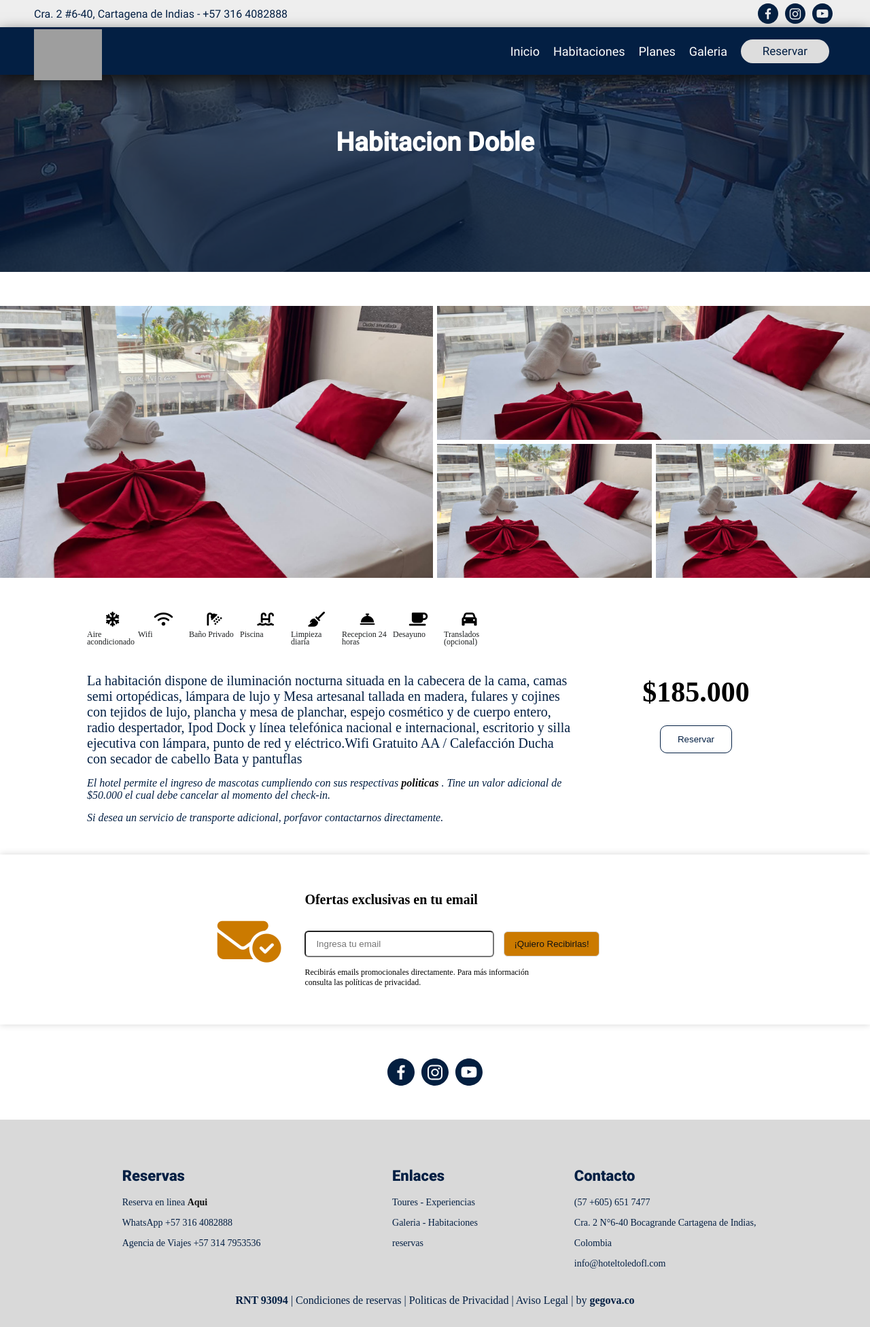
After one commit to sadonfa/hoteltoledo, a Django app: page /habitacion/1/ in a window 1280 px wide. The commit adds this page. Shown: the whole page at 68% size. Run offline with Django 4.2, Linux system fonts and the light colour scheme; data comes from the database, SQL or seed files in the repository; some libraries are stand-ins or nearby versions; some web fonts are replaced; grey boxes are pictures that could not be loaded.

Commit message:
Actualizacion Habitaciones

```diff
--- a/mainapp/static/css/style.css
+++ b/mainapp/static/css/style.css
@@ -1,6 +1,10 @@
 * {
     margin: 0px;
     padding: 0px;
+}
+
+a{
+    text-decoration: none;
 }
 
 header {
@@ -13,7 +17,7 @@ header {
 }
 
 .header-pg {
-    height: 60vh;
+    height: 50vh;
     color: white;
     background-image: url("../images/habitacion.jpg");
     background-repeat: no-repeat;
@@ -21,7 +25,7 @@ header {
 }
 
 .header-pg-planes {
-    height: 60vh;
+    height: 50vh;
     color: white;
     background-image: url("../images/cart2.jpeg");
     background-repeat: no-repeat;
@@ -30,8 +34,13 @@ header {
 }
 
 .bg_trans_pg {
-    height: 60vh;
+    height: 50vh;
     background-color: rgba(3, 31, 67, 0.7);
+}
+
+.bg_trans_pg h1{
+    text-align: center;
+    margin-top: 6%;
 }
 
 
@@ -364,7 +373,7 @@ input[type=date]::-webkit-calendar-picker-indicator:hover {
     font-size: 34px;
 }
 
-.room p {
+.room .desc-parrafo {
     display: block;
     width: 70%;
     margin: 0px auto;
@@ -887,3 +896,208 @@ input[type=date]::-webkit-calendar-picker-indicator:hover {
     font-family: "Montserrat";
     margin-bottom: 5px;
 }
+
+
+
+/* GALERIA  */
+
+
+.gallery-rooms {
+    width: 100%;
+    height: 400px;
+    display: grid;
+    grid-template-columns: repeat(4, 1fr);
+    grid-gap: 6px;
+    grid-auto-rows: minmax(100px, auto);
+    margin-bottom: 25px;
+}
+
+.one {
+    grid-column: 1 / 3;
+    grid-row: 1 / 3;
+}
+
+.two {
+    grid-column: 3 / 5;
+    grid-row: 1;
+}
+
+.tree {
+    grid-column: 3 / 3;
+    grid-row: 2;
+}
+
+.four {
+    grid-column: 4 / 4;
+    grid-row: 2;
+}
+
+.gallery-rooms img {
+    width: 100%;
+    height: 100%;
+    object-fit: cover;
+}
+
+
+
+.serv-icon {
+    display: flex;
+    margin-top: 25px;
+    margin-bottom: 25px;
+}
+
+.serv-icon .box-icon {
+    width: 75px;
+    /* border: 1px solid red; */
+    text-align: center;
+}
+
+.serv-icon .box-icon i {
+    font-size: 22px;
+}
+
+.serv-icon .box-icon p {
+    font-size: 12px;
+    color: #1B1E1F;
+    margin-top: 5px;
+    line-height: 11px;
+}
+
+.email {
+    display: flex;
+    justify-content: center;
+    align-items: center;
+    width: 100%;
+    height: 250px;
+    margin-top: 30px;
+    box-shadow: 0px 0px 10px #d6d6d6;
+}
+
+
+.email i {
+    font-size: 75px;
+    color: #cb7a00;
+}
+
+.email .descrip-email {
+    width: 40%;
+    margin-left: 35px;
+}
+
+.email .descrip-email h3 {
+    display: block;
+    font-size: 20px;
+    margin-bottom: 10px;
+    /* text-transform: capitalize; */
+}
+
+
+.email .descrip-email h3 {
+    display: block;
+    font-size: 20px;
+    margin-bottom: 10px;
+    /* text-transform: capitalize; */
+}
+
+.email .descrip-email input[type="text"] {
+    padding: 10px;
+    padding-left: 15px;
+    width: 250px;
+    border-radius: 6px;
+}
+
+.email .descrip-email input[type="submit"] {
+    padding: 10px;
+    padding-left: 14px;
+    padding-right: 14px;
+    border-radius: 6px;
+    background-color: #cb7a00;
+    color: #111;
+    border: 1px solid #d6d6d6;
+    margin-left: 10px;
+
+}
+
+.email .descrip-email input[type="submit"]:hover {
+    cursor: pointer;
+}
+
+.email .descrip-email p {
+    font-size: 12px;
+    margin-top: 15px;
+    width: 350px;
+}
+
+.time-tour {
+    display: block;
+    margin-top: 8px;
+    margin-bottom: 10px;
+}
+
+.box-title{
+    display: block;
+    width: 30%;
+    margin: 0px auto;
+}
+
+.title {
+    font-family: "Roboto Medium";
+    font-size: 38px;
+    color: #333333;
+    text-align: center;
+    padding-bottom: 7px;
+    border-bottom: 3px solid #cb7a00;
+}
+
+.title-p {
+    font-family: "Roboto Medium";
+    font-size: 38px;
+    /* color: #e19328; */
+}
+
+.box-btn {
+    /* border: 1px solid red; */
+    width: 25%;
+    display: flex;
+    flex-direction: column;
+    justify-content: center;
+    align-items: center;
+}
+
+.box-btn h1{
+    font-size: 42px;
+}
+
+.detail-adicional{
+    font-size: 16px !important;
+    font-style: italic;
+}
+
+.detail-adicional a{
+    text-decoration: none;
+    color: #111;
+    font-weight: bold;
+}
+
+.cont-room-booking{
+    display: flex;
+    width: 80%;
+    justify-content: space-between;
+    /* border: 1px solid blue; */
+}
+
+.desc-room{
+    display: flex;
+    flex-direction: column;
+    text-align: start;
+    width: 70%;
+}
+
+.desc-room p{
+    text-align: start;
+    /* border: 1px solid blue; */
+    color: #031F43;
+    font-size: 20px;
+    font-family: "Montserrat Light";
+    margin-bottom: 15px;
+}
--- a/mainapp/templates/home.html
+++ b/mainapp/templates/home.html
@@ -83,7 +83,9 @@
         <h2>Habitaciones</h2>
         <div class="rooms">
         {% for room in rooms %}
+
             <article>
+                <a href="{% url 'room' room.id %}">
                 <img src="{{ room.image.url }}" alt="{{ room.title }}">
                 <div class="detail-rooms">
                     <span>{{ room.title }}</span>
@@ -98,6 +100,7 @@
                         </div>
                     </div>
                 </div>
+                 </a>
             </article>
 
         {% endfor %}
@@ -153,7 +156,7 @@
         </div>
 
 
-        <p>
+        <p class="desc-parrafo" >
             Disfruta la magica experiencia de nuestra maravillosa ciudad.
             Conoce los tips para gozar Cartagena.
         </p>
--- a/mainapp/templates/layout/layout.html
+++ b/mainapp/templates/layout/layout.html
@@ -82,6 +82,7 @@
         </div>
 
         <span>
+            <strong> RNT 93094 </strong> |
             Condiciones de reservas |
             Politicas de Privacidad |
             Aviso Legal |
--- /dev/null
+++ b/rooms/templates/room.html
@@ -0,0 +1,155 @@
+{% extends 'layout/layout.html' %}
+{% load static %}
+
+{% block title %} {{ room.title }} {% endblock  %}
+
+{% block content %}
+
+<header class="header-pg">
+    <div class="bg_trans_pg">
+        <div class="info">
+            <span>
+                Cra. 2 #6-40, Cartagena de Indias - +57 316 4082888
+            </span>
+            <div class="redes-min">
+                <img src="{% static 'images/facebook.svg'%}" alt="facebook" />
+                <img src="{% static 'images/instagram.svg'%}" alt="instagram" />
+                <img src="{% static 'images/youtube.svg'%}" alt="youtube" />
+            </div>
+        </div>
+        <nav class="nav">
+            <div class="logo">
+                <img src="{% static 'images/logo.png'%}" alt="Logo Toledo">
+            </div>
+            <ul>
+                <li><a href="{% url 'home' %}">Inicio</a> </li>
+            <li><a href="{% url 'rooms' %}">Habitaciones</a> </li>
+            <li><a href="{% url 'planes' %}">Planes</a> </li>
+            <li><a href="{% url 'gallery' %}">Galeria</a> </li>
+                <li><button class="btn-bg">Reservar</button></li>
+            </ul>
+        </nav>
+
+        <h1 class="title-p"> {{ room.title }}</h1>
+    </div>
+</header>
+
+<div class="room">
+
+            <div class="gallery-rooms">
+                <div class="one">
+                    <img src="{{ room.image.url }}" />
+                </div>
+                <div class="two">
+                    <img src="{{ room.image.url }}" />
+                </div>
+                <div class="tree">
+                    <img src="{{ room.image.url }}" />
+                </div>
+                <div class="four">
+                    <img src="{{ room.image.url }}" />
+                </div>
+            </div>
+
+
+            {% comment %} <h1 class="title-p"> {{ room.title }}</h1> {% endcomment %}
+
+
+        <div class="cont-room-booking">
+
+            <div class="desc-room">
+
+            <div class="h-booking">
+                <div class="serv-icon">
+                    <div class="box-icon">
+                        <i class="fa-solid fa-snowflake"></i>
+                        <p>Aire acondicionado  </p>
+                    </div>
+                    <div class="box-icon">
+                        <i class="fa-solid fa-wifi"></i>
+                        <p>Wifi  </p>
+                    </div>
+                    <div class="box-icon">
+                        <i class="fa-solid fa-shower"></i>
+                        <p>Baño Privado  </p>
+                    </div>
+                    <div class="box-icon">
+                        <i class="fa-solid fa-water-ladder"></i>
+                        <p>Piscina  </p>
+                    </div>
+                    <div class="box-icon">
+                        <i class="fa-solid fa-broom"></i>
+                        <p>Limpieza diaria </p>
+                    </div>
+                    <div class="box-icon">
+                        <i class="fa-solid fa-bell-concierge"></i>
+                        <p>Recepcion 24 horas  </p>
+                    </div>
+                    <div class="box-icon">
+                        <i class="fa-solid fa-mug-saucer"></i>
+                        <p>Desayuno  </p>
+                    </div>
+                    <div class="box-icon">
+                        <i class="fa-solid fa-car"></i>
+                        <p>Translados (opcional) </p>
+                    </div>
+                </div>
+
+
+
+            </div>
+
+            {% comment %} <p class="parrafo"> {% endcomment %}
+
+            {{ room.description|safe }}
+
+
+
+            <p class="detail-adicional">
+                El hotel permite el ingreso de mascotas cumpliendo con sus
+                respectivas <a href="#">  politicas </a>. Tine un valor adicional
+                de $50.000 el cual debe cancelar al momento del check-in.
+
+    {% comment %}
+                debe contar con vacunaciones al dia
+                el tamaño de las mascota no debe superar los 10 kilos  {% endcomment %}
+
+            </p>
+
+            <p class="detail-adicional">
+                Si desea un servicio de transporte adicional, porfavor contactarnos directamente.
+
+            </p>
+        </div>
+
+
+
+            <div class="box-btn">
+                {% comment %} <button class="btn" onclick="enlace({{ tours.id }})"> Reservar </button> {% endcomment %}
+                <h1>{{ room.cash }}</h1>
+                <button class="btn" onclick="enlace({{ tours.id }})"> Reservar </button>
+            </div>
+        </div>
+
+        <div class="email" >
+
+            <i class="fa-regular fa-envelope-circle-check"></i>
+
+            <div class="descrip-email">
+            <h3> Ofertas exclusivas en tu email </h3>
+                <form>
+                    <input type="text" placeholder="Ingresa tu email" />
+                    <input type="submit" class="btn" value="¡Quiero Recibirlas!" />
+                </form>
+
+                <p>
+                    Recibirás emails promocionales directamente. Para más información
+                    consulta las <a src="#">políticas de privacidad.  </a>
+                </p>
+            </div>
+
+        </div>
+
+</div>
+
+{% endblock  %}
--- a/rooms/urls.py
+++ b/rooms/urls.py
@@ -4,4 +4,5 @@ from . import views
 
 urlpatterns = [
     path('habitaciones/', views.rooms, name='rooms'),
+    path('habitacion/<int:id>/', views.room, name='room'),
 ]
--- a/rooms/views.py
+++ b/rooms/views.py
@@ -11,3 +11,12 @@ def rooms(request):
         'title': 'Habitaciones',
         'rooms': rooms
     })
+
+def room(request, id):
+
+    room = Rooms.objects.get(id=id)
+
+    return render(request, 'room.html',{
+        'title': 'Habitaciones',
+        'room': room
+    })
```
